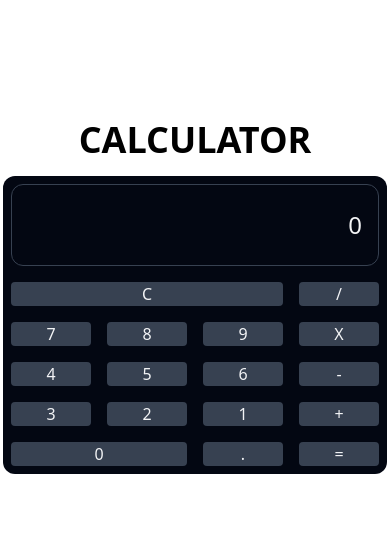
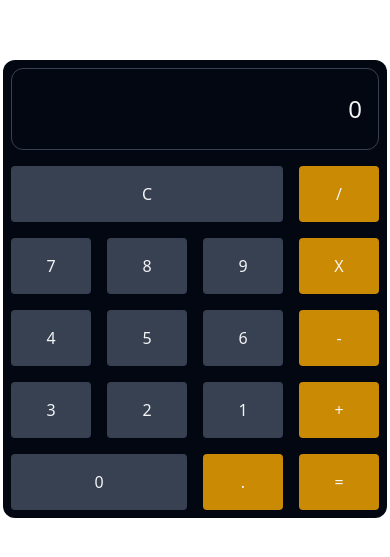
Before and after one commit to ecali/angular-calc, an Angular app: page / in a window 390 px wide. Shown: the part 133-690 px from the top of the page. Built offline with nearby package versions, Linux system fonts and the light colour scheme.

Commit message:
handle variant for buttons && minor on template

```diff
--- a/src/app/shared/calculator/calculator.component.html
+++ b/src/app/shared/calculator/calculator.component.html
@@ -1,30 +1,30 @@
 <div class="flex items-center justify-center min-h-screen flex-col ">
-  <div class="text-center my-4">
+  <div class="text-center my-4 md:block hidden">
     <h1 class="text-4xl font-bold uppercase">{{title}}</h1>
   </div>
   <div class="flex flex-col w-96 gap-4 bg-gray-950 rounded-xl p-2">
-    <div class="rounded-xl px-4 py-6 border text-2xl text-gray-100 border-gray-700 flex items-end flex-col">
+    <div class="rounded-xl overflow-x-hidden px-4 py-6 border text-2xl text-gray-100 border-gray-700 flex items-end flex-col">
       <p class="text-xs">{{history.join(' ')}}</p>
       {{displayNumber}}
     </div>
     <div class="grid grid-cols-4 gap-4">
       <app-calculator-button (click)="clear()" class="col-span-3" label="C"></app-calculator-button>
-      <app-calculator-button (click)="pressKey('/')" label="/"></app-calculator-button>
+      <app-calculator-button (click)="pressKey('/')" variant="yellow" label="/"></app-calculator-button>
       <app-calculator-button (click)="pressKey('7')" label="7"></app-calculator-button>
       <app-calculator-button (click)="pressKey('8')" label="8"></app-calculator-button>
       <app-calculator-button (click)="pressKey('9')" label="9"></app-calculator-button>
-      <app-calculator-button (click)="pressKey('*')" label="X"></app-calculator-button>
+      <app-calculator-button (click)="pressKey('*')" variant="yellow" label="X"></app-calculator-button>
       <app-calculator-button (click)="pressKey('4')" label="4"></app-calculator-button>
       <app-calculator-button (click)="pressKey('5')" label="5"></app-calculator-button>
       <app-calculator-button (click)="pressKey('6')" label="6"></app-calculator-button>
-      <app-calculator-button (click)="pressKey('-')" label="-"></app-calculator-button>
+      <app-calculator-button (click)="pressKey('-')" variant="yellow" label="-"></app-calculator-button>
       <app-calculator-button (click)="pressKey('3')" label="3"></app-calculator-button>
       <app-calculator-button (click)="pressKey('2')" label="2"></app-calculator-button>
       <app-calculator-button (click)="pressKey('1')" label="1"></app-calculator-button>
-      <app-calculator-button (click)="pressKey('+')" label="+"></app-calculator-button>
+      <app-calculator-button (click)="pressKey('+')" variant="yellow" label="+"></app-calculator-button>
       <app-calculator-button (click)="pressKey('0')" class="col-start-1 col-end-3" label="0"></app-calculator-button>
-      <app-calculator-button (click)="pressKey('.')" label="."></app-calculator-button>
-      <app-calculator-button (click)="pressKey('=')" label="="></app-calculator-button>
+      <app-calculator-button (click)="pressKey('.')" variant="yellow" label="."></app-calculator-button>
+      <app-calculator-button (click)="pressKey('=')" variant="yellow" label="="></app-calculator-button>
     </div>
   </div>
 </div>
--- a/src/app/shared/ui/calculator-button/calculator-button.component.ts
+++ b/src/app/shared/ui/calculator-button/calculator-button.component.ts
@@ -4,10 +4,16 @@ import {Component, Input} from '@angular/core';
   selector: 'app-calculator-button',
   imports: [],
   template: `
-    <button class="w-full px-4 py2 rounded bg-gray-700 text-gray-100">{{label}}</button>
+    <button [class]="getStyle()">{{label}}</button>
   `,
   styles: ``
 })
 export class CalculatorButtonComponent {
   @Input({required: true}) label: string = '';
+  @Input({required: false}) variant: 'gray' | 'yellow' = 'gray';
+
+  getStyle = () => {
+    return 'w-full px-6 py-4 rounded bg-gray-700 text-gray-100'.concat(' ', this.variant === 'gray' ? 'bg-gray-700' : 'bg-yellow-600')
+  }
+
 }
```
